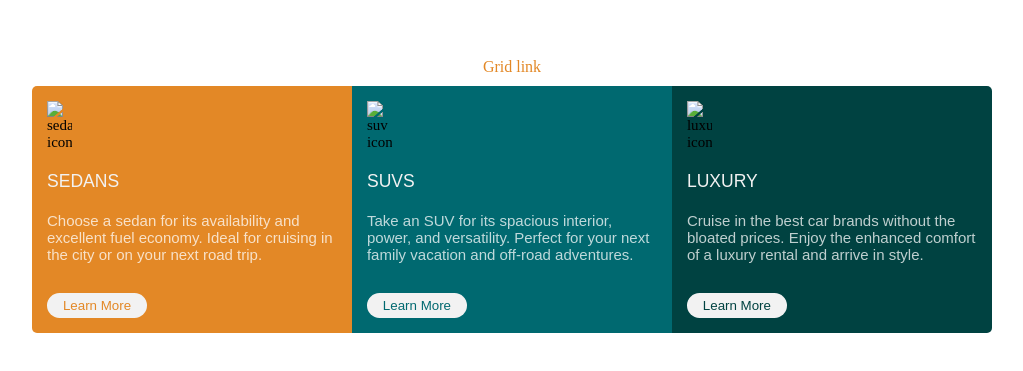
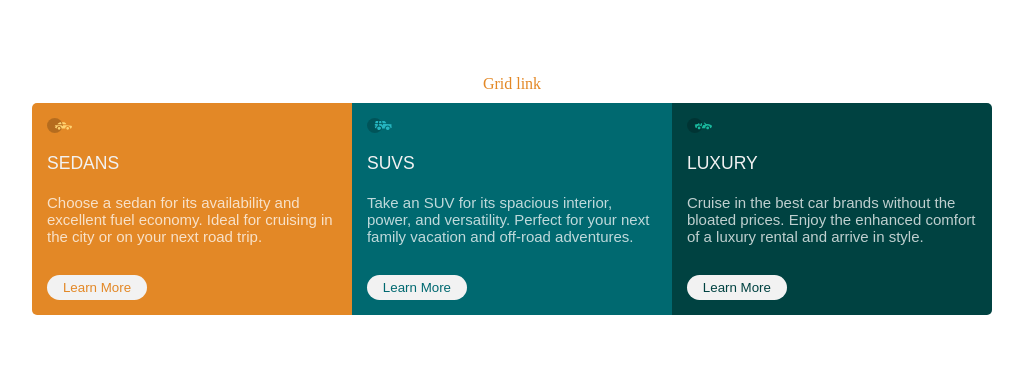
Before and after one commit to BunmiFash/GridFlex, a plain HTML site: page index.html in a window 1280 px wide. Shown: the part 205-576 px from the top of the page, without its empty margins (128-1151 px from the left). Drawn offline with Linux system fonts and the light colour scheme; the site is published under a folder, as on GitHub Pages, so addresses that start at the root find nothing; a web font is replaced by a local one.

Commit message:
flex and grid task

```diff
--- a/index.html
+++ b/index.html
@@ -9,7 +9,7 @@
     <link rel="stylesheet" href="style.css">
     <link rel="stylesheet" href="https://fonts.google.com/specimen/Lexend+Deca">
     <link rel="stylesheet" href="https://fonts.google.com/specimen/Big+Shoulders+Display">
-    <link rel="icon" type="image/x-icon" href="/favicon-32x32.ico">
+    <link rel="icon" type="image/x-icon" href="favicon-32x32.ico">
 
 </head>
 
@@ -20,7 +20,7 @@
 
             <div class="first">
 
-                <img src="\icon-sedans.svg" alt="sedan icon" width="25">
+                <img src="icon-sedans.svg" alt="sedan icon" width="25">
                 <h3>
                     SEDANS
                 </h3>
@@ -31,14 +31,14 @@
 
             </div>
             <div class="second">
-                <img src="\icon-suvs.svg" alt="suv icon" width="25">
+                <img src="icon-suvs.svg" alt="suv icon" width="25">
                 <h3>SUVS</h3>
                 <p>Take an SUV for its spacious interior, power, and versatility.
                     Perfect for your next family vacation and off-road adventures.</p>
                 <button id="btn2">Learn More</button>
             </div>
             <div class="third">
-                <img src="\icon-luxury.svg" alt="luxury icon" width="25">
+                <img src="icon-luxury.svg" alt="luxury icon" width="25">
                 <h3>LUXURY</h3>
                 <p>Cruise in the best car brands without the bloated prices.
                     Enjoy the enhanced comfort of a luxury rental and arrive in style.</p>
```
